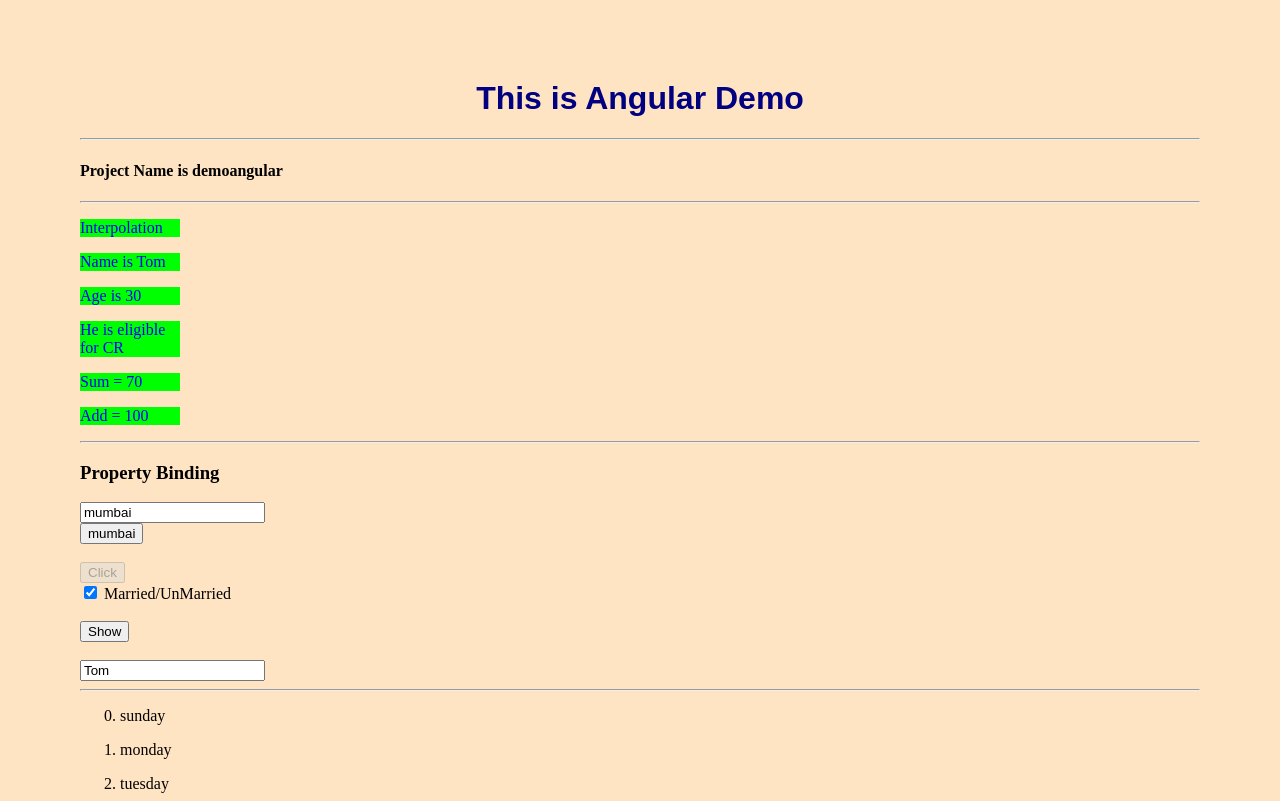
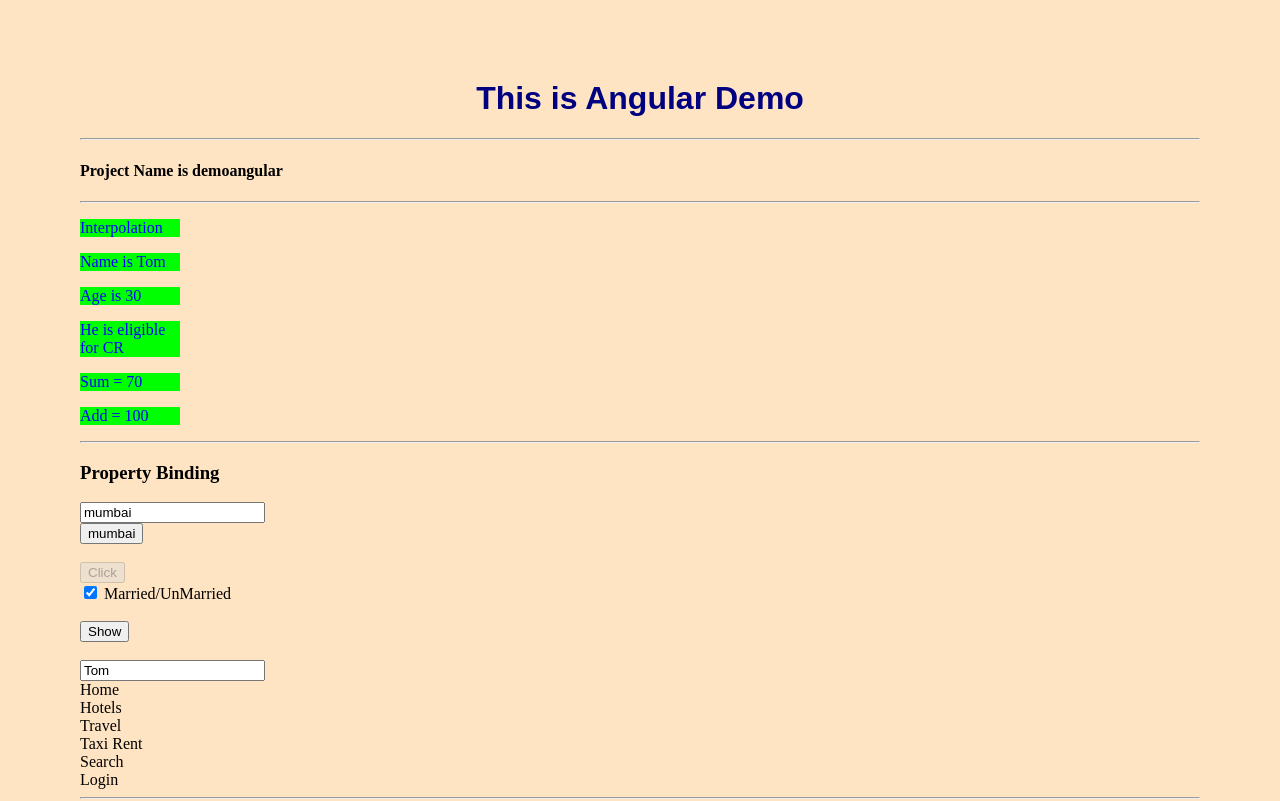
Before and after one commit to akbtech17/angular-lit-training, an Angular app in the folder demoangular/: page / in a window 1280 px wide. Shown: the top 801 px of the page. Built offline with nearby package versions, Linux system fonts and the light colour scheme.

Commit message:
trying to build navbar

```diff
--- a/demoangular/src/app/emplist/emplist.component.css
+++ b/demoangular/src/app/emplist/emplist.component.css
@@ -1,3 +1,9 @@
 table {
     border: 1px solid black;
 }
+
+ul {
+    list-style-type: none;
+    margin: 0;
+    padding: 0;
+}
--- a/demoangular/src/app/emplist/emplist.component.html
+++ b/demoangular/src/app/emplist/emplist.component.html
@@ -1,3 +1,6 @@
+<ul *ngFor="let nitem of navBarItems; let i = index;">
+    <li>{{nitem}}</li>
+</ul>
 <hr>
 <ol *ngFor="let day of weekdays; let i = index;">
     <!-- ngFor is directive equivalent to forEach loop -->
--- a/demoangular/src/app/emplist/emplist.component.ts
+++ b/demoangular/src/app/emplist/emplist.component.ts
@@ -8,6 +8,7 @@ import { Employee } from '../employee';
 })
 export class EmplistComponent implements OnInit {
   weekdays: string[] = ['sunday', 'monday', 'tuesday', 'wednesday', 'thrusday', 'friday', 'saturday'];
+  navBarItems: string[] = ['Home', 'Hotels', 'Travel', 'Taxi Rent','Search','Login']
   age: number = 30
   EmpArr: Employee[] = [
     {id: 10, name: 'Anshul', salary:15000, dept:'IT'},
```
